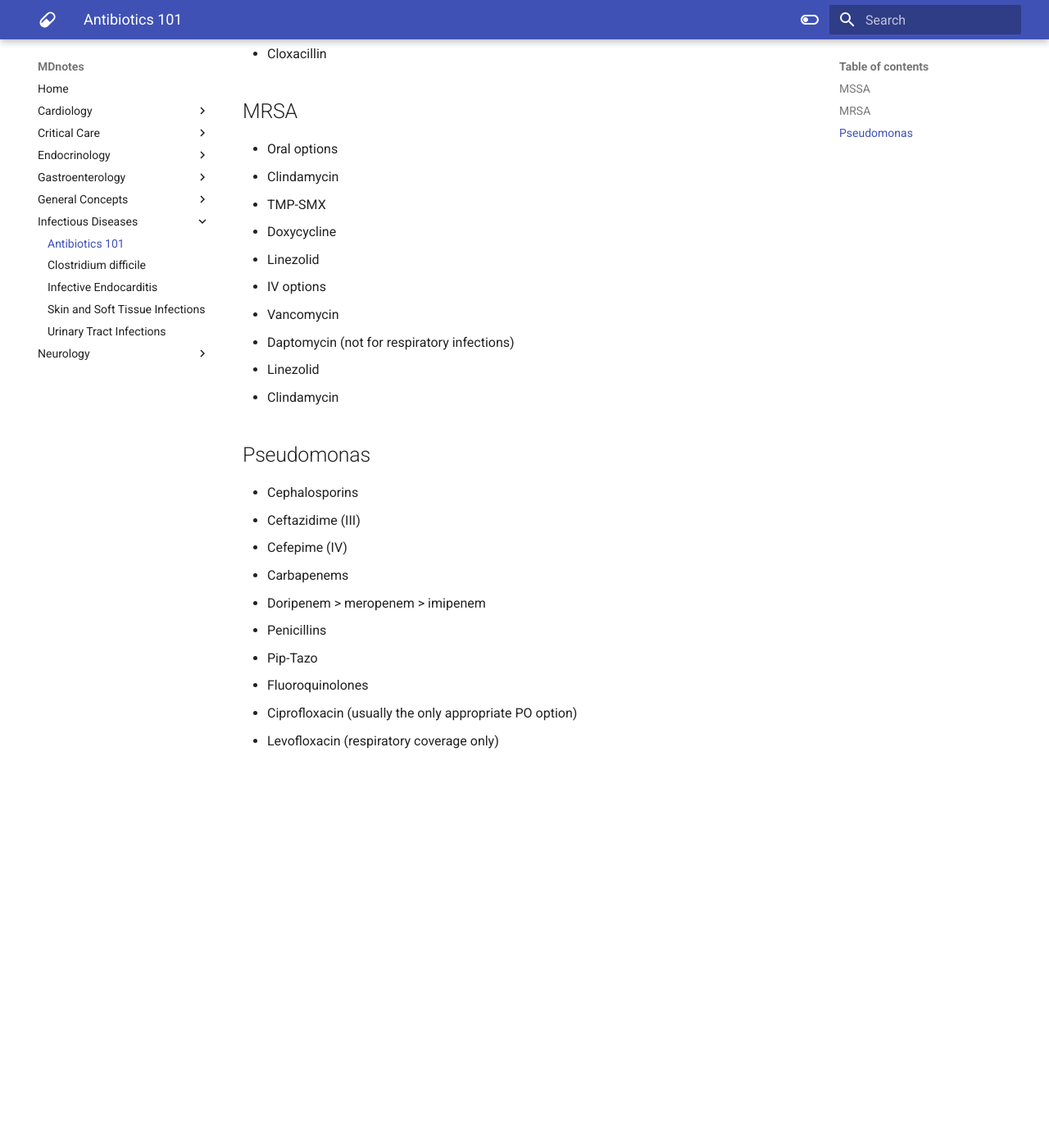
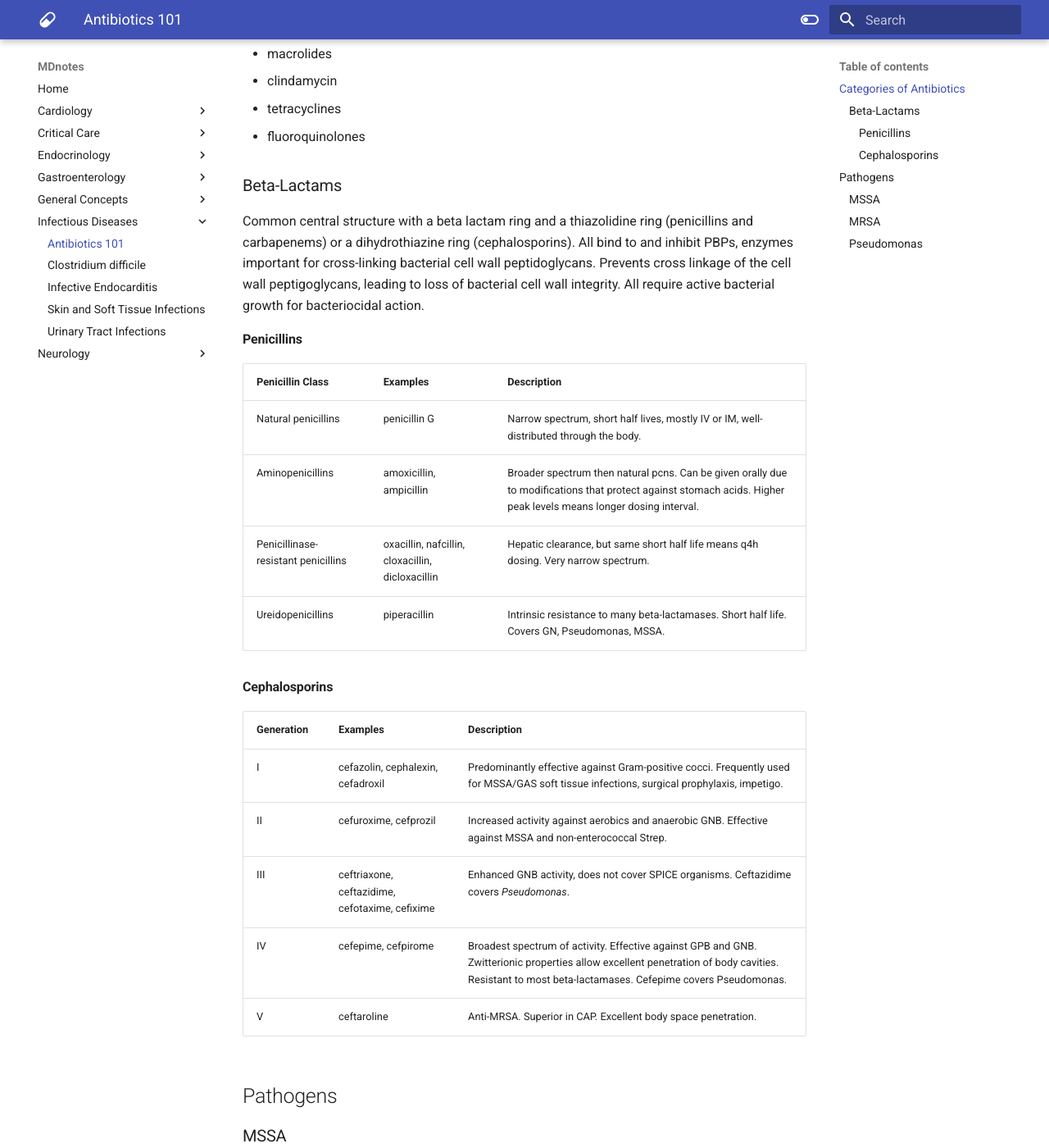
Before and after one commit to jzpero/mdnotes, an MkDocs documentation site: the page built from docs/Infectious Diseases/Antibiotics 101.md, in a window 1280 px wide and 1400 px high, scrolled down 413 px. Shown: the whole window at 82% size. Built offline with MkDocs 1.6.1 and Material for MkDocs 9.7.7, drawn with Linux system fonts in a browser that asks for light colours; before the commit the page ends 1353 px from its top, so only the background shows below that; some of the changed text lies outside the part shown.

Commit message:
vault backup: 2021-04-13 00:22:36
Affected files:

"docs/Cardiology/Atrial Fibrillation.md"
"docs/Gastroenterology/Bilirubin Physiology.md"
"docs/Infectious Diseases/Antibiotics 101.md"
mkdocs.yml

```diff
--- a/docs/Infectious Diseases/Antibiotics 101.md
+++ b/docs/Infectious Diseases/Antibiotics 101.md
@@ -1,18 +1,54 @@
 # Antibiotics 101
+## Categories of Antibiotics
 
-## MSSA
+- beta-lactams
+    - penicillins
+    - cephalosporins
+    - monobactams
+    - carbapenems
+- aminoglycosides
+- glycopeptides/lipoglycopeptides
+- macrolides
+- clindamycin
+- tetracyclines
+- fluoroquinolones
 
-* Oral options
+### Beta-Lactams
+Common central structure with a beta lactam ring and a thiazolidine ring (penicillins and carbapenems) or a dihydrothiazine ring (cephalosporins).
+All bind to and inhibit PBPs, enzymes important for cross-linking bacterial cell wall peptidoglycans. Prevents cross linkage of the cell wall peptigoglycans, leading to loss of bacterial cell wall integrity. All require active bacterial growth for bacteriocidal action.
+
+#### Penicillins
+ | Penicillin Class                    | Examples                                         | Description                                                                                                                                                       |
+ | ----------------------------------- | ------------------------------------------------ | ----------------------------------------------------------------------------------------------------------------------------------------------------------------- |
+ | Natural penicillins                 | penicillin G                                     | Narrow spectrum, short half lives, mostly IV or IM, well-distributed through the body.                                                                            |
+ | Aminopenicillins                    | amoxicillin, ampicillin                          | Broader spectrum then natural pcns. Can be given orally due to modifications that protect against stomach acids. Higher peak levels means longer dosing interval. |
+ | Penicillinase-resistant penicillins | oxacillin, nafcillin, cloxacillin, dicloxacillin | Hepatic clearance, but same short half life means q4h dosing. Very narrow spectrum.                                                                               |
+ | Ureidopenicillins                   | piperacillin                                     | Intrinsic resistance to many beta-lactamases. Short half life. Covers GN, Pseudomonas, MSSA.                                                                                                                                                                  |
+
+#### Cephalosporins
+| Generation | Examples                                       | Description                                                                                                                                                                                         |
+| ---------- | ---------------------------------------------- | --------------------------------------------------------------------------------------------------------------------------------------------------------------------------------------------------- |
+| I          | cefazolin, cephalexin, cefadroxil              | Predominantly effective against Gram-positive cocci. Frequently used for MSSA/GAS soft tissue infections, surgical prophylaxis, impetigo.                                                           |
+| II         | cefuroxime, cefprozil                          | Increased activity against aerobics and anaerobic GNB. Effective against MSSA and non-enterococcal Strep.                                                                                           |
+| III        | ceftriaxone, ceftazidime, cefotaxime, cefixime | Enhanced GNB activity, does not cover SPICE organisms. Ceftazidime covers *Pseudomonas*.                                                                                                            |
+| IV         | cefepime, cefpirome                            | Broadest spectrum of activity. Effective against GPB and GNB. Zwitterionic properties allow excellent penetration of body cavities. Resistant to most beta-lactamases. Cefepime covers Pseudomonas. |
+| V          | ceftaroline                                    | Anti-MRSA. Superior in CAP. Excellent body space penetration.                                                                                                                                       |
+
+## Pathogens
+### MSSA
+Oral options
+
   * Cephalosporin
     * Cephalexin \(Keflex; TID to QID dosing\)
     * Cefadroxil \(advantage = BID dosing\)
-* IV options
+
+IV options
+
   * Cephalosporin
     * Cefazolin
-  * Cloxacillin
+    * Cloxacillin
 
-## MRSA
-
+### MRSA
 * Oral options
   * Clindamycin
   * TMP-SMX
@@ -24,8 +60,7 @@
   * Linezolid
   * Clindamycin
 
-## Pseudomonas
-
+### Pseudomonas
 * Cephalosporins
   * Ceftazidime \(III\)
   * Cefepime \(IV\)
--- a/mkdocs.yml
+++ b/mkdocs.yml
@@ -32,15 +32,9 @@ theme:
 plugins:
   - search:
       prebuild_index: true
-  - tags
-  - ezlinks
   - minify:
-    minify_html: true
-    htmlmin_opts:
-        remove_comments: true
-  - git-authors
+      minify_html: true
   - git-revision-date-localized
-
 
 markdown_extensions:
   - smarty
```
Also changed, not shown: docs/Cardiology/Atrial Fibrillation.md (+4 -8 lines), docs/Gastroenterology/Bilirubin Physiology.md (added, +58 -0 lines).
